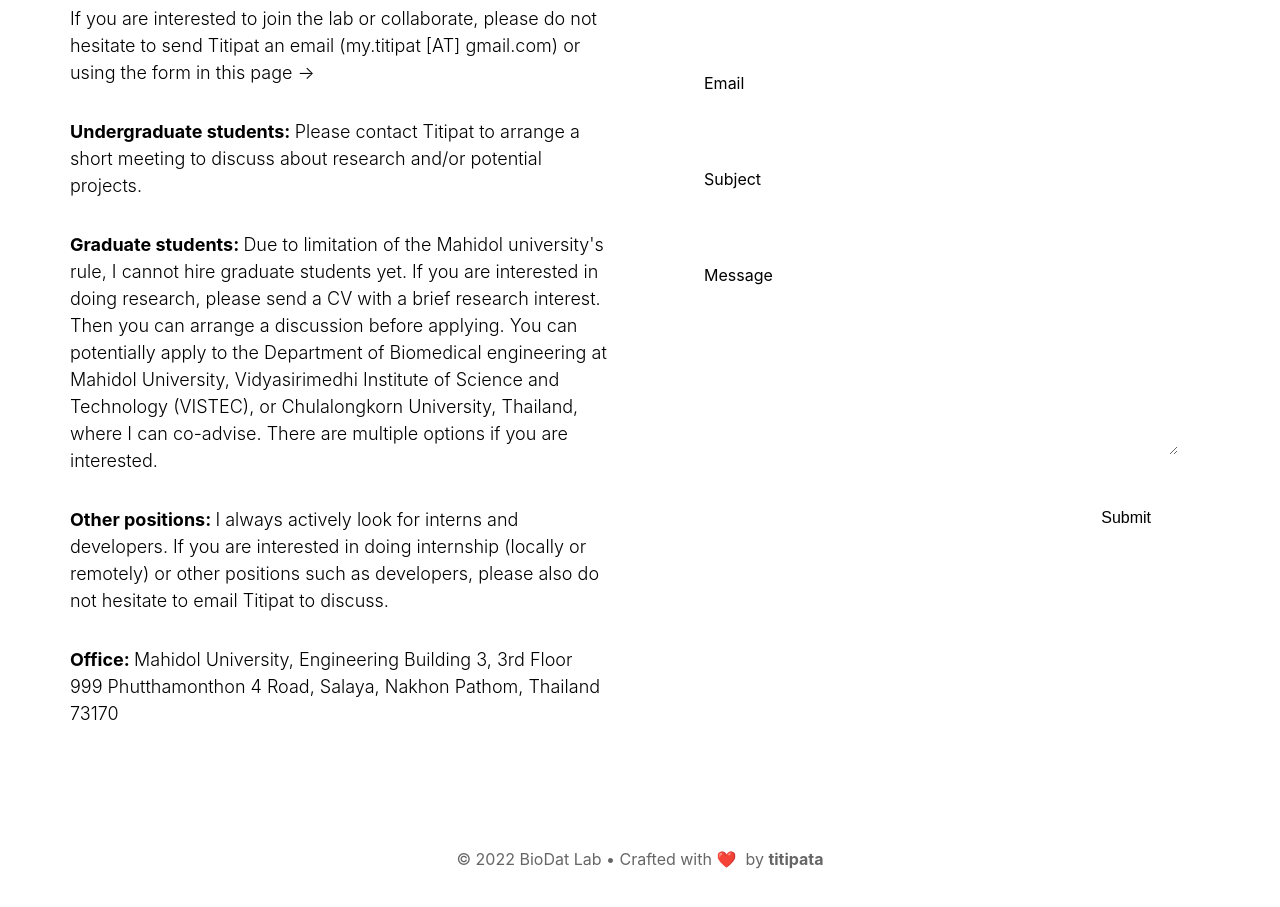
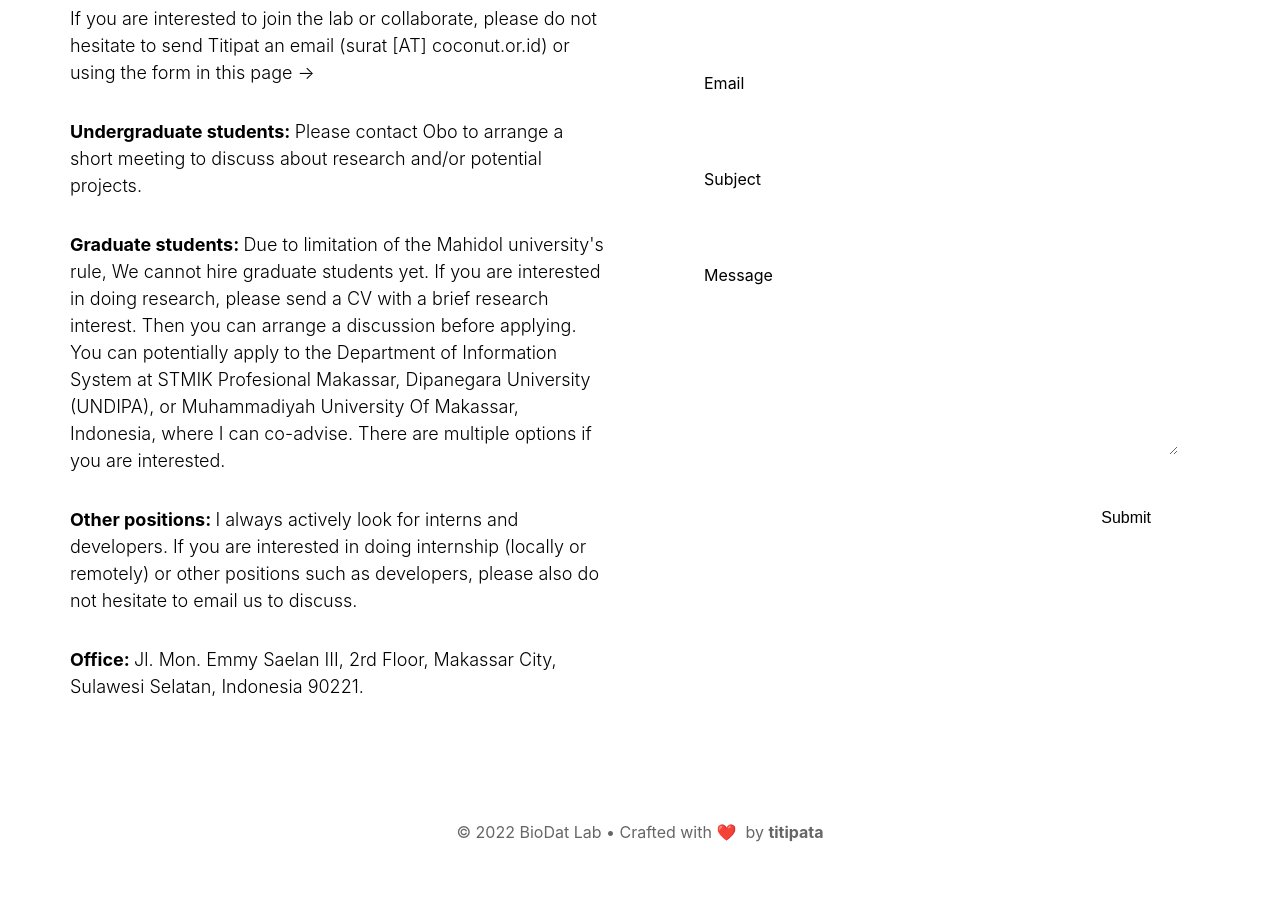
Before and after one commit to kelapa148/web, a Gatsby site: page /contact in a window 1280 px wide. Shown: the part 183-1090 px from the top of the page. Built offline with nearby package versions, Linux system fonts and the light colour scheme; Gatsby itself is replaced by a stand-in of ours; no server answers.

Commit message:
Update contact.js

```diff
--- a/src/pages/contact.js
+++ b/src/pages/contact.js
@@ -31,35 +31,35 @@ const ContactPage = ({ data: { site } }) => {
           <h1 className="post-title">Contact us</h1>
           <div className="primary-content">
             If you are interested to join the lab or collaborate, please do not
-            hesitate to send Titipat an email (my.titipat [AT] gmail.com) or
+            hesitate to send Titipat an email (surat [AT] coconut.or.id) or
             using the form in this page &rarr;
           </div>
           <div className="primary-content">
             <b>Undergraduate students: </b>
-            Please contact Titipat to arrange a short meeting to discuss about
+            Please contact Obo to arrange a short meeting to discuss about
             research and/or potential projects.
           </div>
           <div className="primary-content">
             <b>Graduate students: </b>
-            Due to limitation of the Mahidol university's rule, I cannot hire
+            Due to limitation of the Mahidol university's rule, We cannot hire
             graduate students yet. If you are interested in doing research,
             please send a CV with a brief research interest. Then you can
             arrange a discussion before applying. You can potentially apply to
-            the Department of Biomedical engineering at Mahidol University,
-            Vidyasirimedhi Institute of Science and Technology (VISTEC), or
-            Chulalongkorn University, Thailand, where I can co-advise. There are
+            the Department of Information System at STMIK Profesional Makassar,
+            Dipanegara University (UNDIPA), or
+            Muhammadiyah University Of Makassar, Indonesia, where I can co-advise. There are
             multiple options if you are interested.
           </div>
           <div className="primary-content">
             <b>Other positions: </b>I always actively look for interns and
             developers. If you are interested in doing internship (locally or
             remotely) or other positions such as developers, please also do not
-            hesitate to email Titipat to discuss.
+            hesitate to email us to discuss.
           </div>
           <div className="primary-content">
             <b>Office: </b>
-            Mahidol University, Engineering Building 3, 3rd Floor 999
-            Phutthamonthon 4 Road, Salaya, Nakhon Pathom, Thailand 73170
+            Jl. Mon. Emmy Saelan III, 2rd Floor, Makassar City,
+            Sulawesi Selatan, Indonesia 90221.
           </div>
         </div>
         <div>
```
